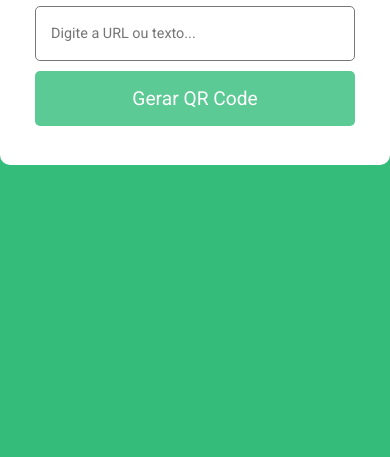
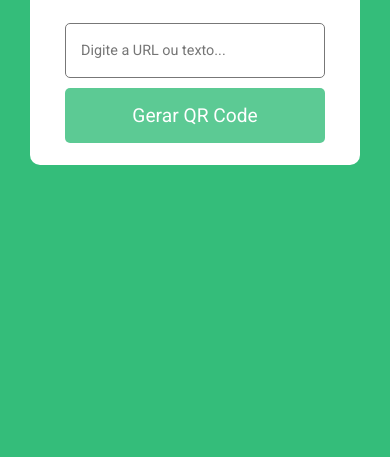
Before and after one commit to jzanatta/Gerador-QRCode, a plain HTML site: page 12_QRCodeGenerator/index.html in a window 390 px wide. Shown: the part 387-844 px from the top of the page. Drawn offline with Linux system fonts and the light colour scheme.

Commit message:
Update styles.css

```diff
--- a/12_QRCodeGenerator/css/styles.css
+++ b/12_QRCodeGenerator/css/styles.css
@@ -79,3 +79,10 @@ body{
 .container.active #qr-code{
     opacity: 1;
 }
+
+@media screen and (max-width: 430px) {
+    .container{
+
+        max-width: 330px;
+    }
+}
```
